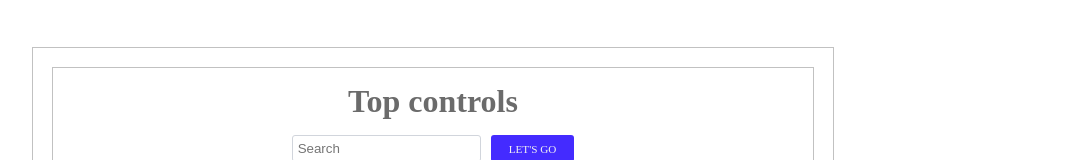
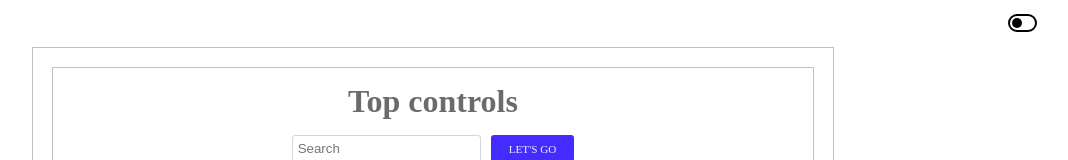
Before and after one commit to Michael5366/rs-react-app, a React (Vite) app: page / in a window 1280 px wide. Shown: the top 160 px of the page, without its empty margins (207-1275 px from the left). Built offline with nearby package versions, Linux system fonts and the light colour scheme; no server answers.

Commit message:
feat: add theme toggle functionality (Fri, Jul 11, 2025 06:10 PM)

```diff
--- a/src/App/App.tsx
+++ b/src/App/App.tsx
@@ -6,6 +6,7 @@ import CardList from '../components/CardList/CardList';
 import ErrorButton from '../components/ErrorButton/ErrorButton';
 import fetchData from '../api/swapiService';
 import type { Film } from './interface';
+import ThemeToggle from '../components/ThemeToggle/ThemeToggle';
 
 class App extends Component<HtmlElementProps> {
   state: { data: null; detail: null; loading: boolean } = {
@@ -65,6 +66,8 @@ class App extends Component<HtmlElementProps> {
   render() {
     return (
       <div className="app">
+        <ThemeToggle />
+
         <Main>
           <SearchForm onSearch={this.handleSearch} />
           <CardList data={this.state.data} loading={this.state.loading} />
--- /dev/null
+++ b/src/components/ThemeToggle/ThemeToggle.tsx
@@ -0,0 +1,27 @@
+import { Component } from 'react';
+import type { ThemeToggleState } from './interface';
+
+class ThemeToggle extends Component<object, ThemeToggleState> {
+  state: { isRight: boolean } = {
+    isRight: false,
+  };
+
+  themeToggle = (): void => {
+    this.setState((prev) => ({ isRight: !prev.isRight }));
+    document.documentElement.classList.toggle('dark-theme');
+  };
+
+  render() {
+    const { isRight } = this.state;
+
+    return (
+      <div className="app__theme-toggle" onClick={this.themeToggle}>
+        <div
+          className={`app__toggle-thumb ${isRight ? 'app__toggle-thumb--right' : ''}`}
+        ></div>
+      </div>
+    );
+  }
+}
+
+export default ThemeToggle;
--- /dev/null
+++ b/src/components/ThemeToggle/interface.ts
@@ -0,0 +1,3 @@
+export interface ThemeToggleState {
+  isRight: boolean;
+}
--- a/src/main.scss
+++ b/src/main.scss
@@ -12,3 +12,6 @@
 
 // SPINNER
 @use './styles/Spinner/spinner.scss';
+
+// THEME-TOGGLE
+@use './styles/Theme-toggle/theme-toggle.scss';
--- a/src/styles/Base/base.scss
+++ b/src/styles/Base/base.scss
@@ -6,3 +6,8 @@
   outline: none;
   transition: all 0.2s;
 }
+
+html {
+  background: var(--body-bg);
+  color: var(--color);
+}
--- /dev/null
+++ b/src/styles/Theme-toggle/theme-toggle.scss
@@ -0,0 +1,25 @@
+.app__theme-toggle {
+  position: absolute;
+  top: 2vh;
+  right: 3vw;
+  display: flex;
+  align-items: center;
+  width: 25px;
+  // height: 10px;
+  outline: 2px solid var(--theme-toggle);
+  border-radius: 20px;
+  cursor: pointer;
+}
+
+.app__toggle-thumb {
+  width: 10px;
+  height: 10px;
+  background: var(--toggle-thumb);
+  border-radius: 30px;
+  margin: 2px;
+  transform: translateX(0px);
+}
+
+.app__toggle-thumb--right {
+  transform: translateX(11px);
+}
--- a/src/styles/Variables/variable.scss
+++ b/src/styles/Variables/variable.scss
@@ -1,5 +1,6 @@
 :root {
   /* BASE */
+  --body-bg: #ffffff;
   --color: #6b6b6b;
   --color-light: #f1f1f1;
   --outline: #c1c1c1;
@@ -12,4 +13,30 @@
 
   /* SPINNER */
   --spinner: #c1c1c1;
+
+  /* THEME-TOGGLE */
+  --theme-toggle: #000;
+  --toggle-thumb: #000;
 }
+
+:root.dark-theme {
+  /* BASE */
+  --body-bg: #181a1b;
+  --color: #e2e2e2;
+  --color-light: #000000;
+  --outline: #2c2f30;
+  --border: #3a3d3f;
+  --btn-bg: #388e3c;
+  --btn-bg-hover: #4caf50;
+
+  /* HOVER */
+  --border-hover: #5c5c5c;
+  --spinner: #888;
+
+  /* SPINNER */
+  --spinner: #c1c1c1;
+
+  /* THEME-TOGGLE */
+  --theme-toggle: #fff;
+  --toggle-thumb: #4caf50;
+}
```
